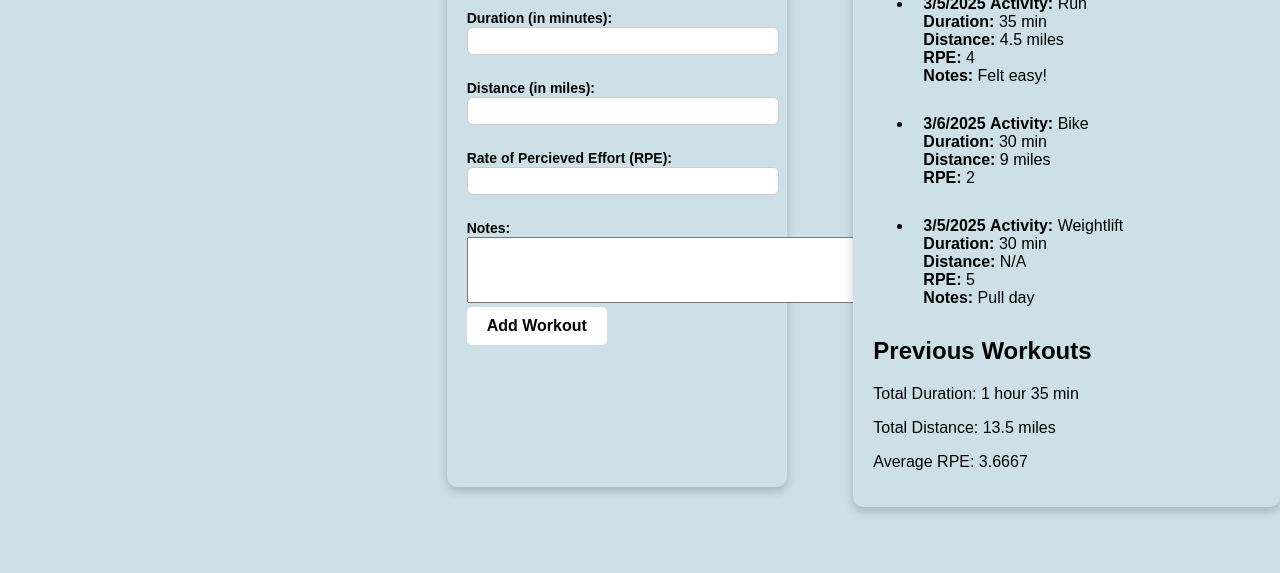
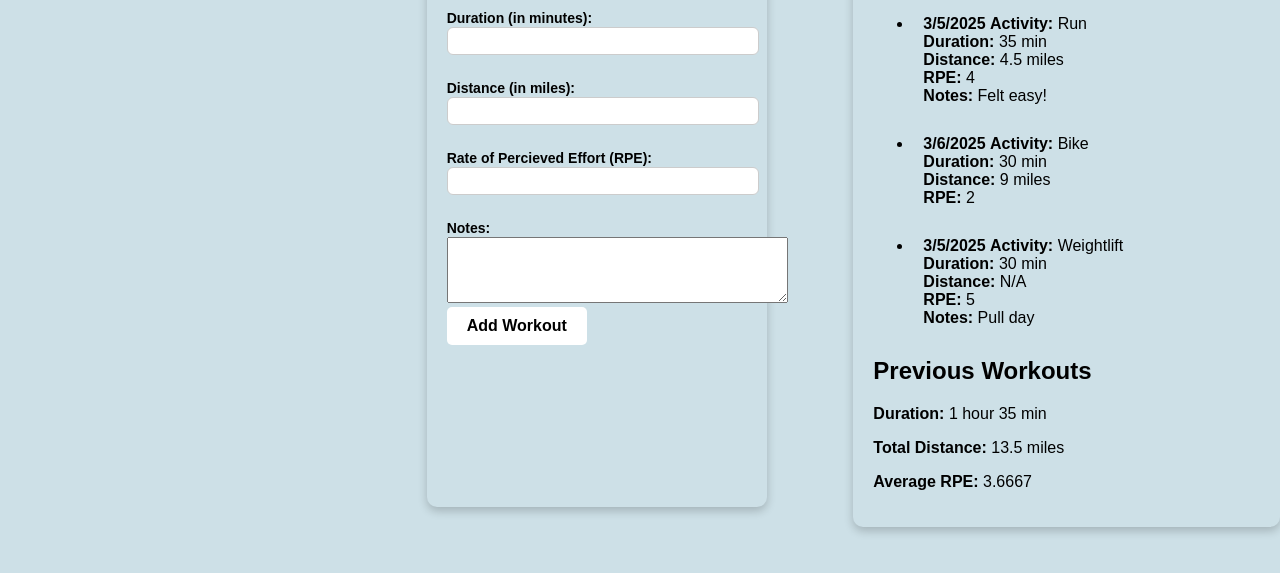
Before and after one commit to scwarren23/326-Project-Health-Website, a plain HTML site: page frontend/UIWorkoutTracker.html in a window 1280 px wide. Shown: the part 103-676 px from the top of the page. Drawn offline with Linux system fonts and the light colour scheme.

Commit message:
small changes

```diff
--- a/frontend/UIWorkoutTracker.css
+++ b/frontend/UIWorkoutTracker.css
@@ -1,10 +1,11 @@
 header {
     background-color: rgb(205, 224, 231);
-    padding: 10px;
+
     text-align: center;
     font-size: 20px;
     font-weight: bold;
     width: 100%;
+    align-items: center;
 }
 body {
     background-color: rgb(205, 224, 231);
@@ -12,12 +13,12 @@ body {
     margin: 0;
     padding: 0;
     display: grid;
-    grid-template-columns: 1fr 1fr 1fr;
+    grid-template-columns: 1fr 1fr 1fr;/*1fr 1fr 1fr;*/
     flex-direction: column;
     justify-content: flex-start;
     /*align-items: left;*/
+
 }
-
 
 
 .input {
@@ -25,10 +26,10 @@ body {
     background-color: rgb(205, 224, 231);
     text-align: left;
     margin-top: 20px;
-    margin: 20px;
-    display: block;
+    margin-bottom: 20px;
+    display: flex;
     flex-direction: column;
-    align-items: flex-start;
+
     padding: 20px;
     border-radius: 10px;
     box-shadow: 0px 4px 10px rgba(0, 0, 0, 0.2);
@@ -42,10 +43,14 @@ body {
     border-radius: 10px;
     box-shadow: 0px 4px 10px rgba(0, 0, 0, 0.2);
     gap: 10px;
+    margin-top: 20px;
 }
 
 .summary {
     background-color: rgb(205, 224, 231);
+    margin-top: 20px;
+
+
 }
 
 label {
--- a/frontend/UIWorkoutTracker.html
+++ b/frontend/UIWorkoutTracker.html
@@ -38,7 +38,7 @@
             </div>
             <div id="notes-input">
                 <label for="notes">Notes:</label>
-                <textarea id="notes" name="notes" rows="4" cols="50"></textarea>
+                <textarea id="notes" name="notes" rows="4" cols="40"></textarea>
             </div>
             <div id="submit-button">
                 <button id="submit" onclick="addWorkout()">Add Workout</button>
@@ -76,9 +76,9 @@
 
             <div class="summary">
                 <h2>Previous Workouts</h2>
-                <p id="total-duration">Total Duration: 1 hour 35 min</p>
-                <p id="total-distance">Total Distance: 13.5 miles</p>
-                <p id="average-rpe">Average RPE: 3.6667</p>
+                <p id="total-duration"><strong> Duration: </strong>1 hour 35 min</p>
+                <p id="total-distance"><strong>Total Distance: </strong>13.5 miles</p>
+                <p id="average-rpe"><strong>Average RPE: </strong>3.6667</p>
             </div>
         </div>
     </body>
```
